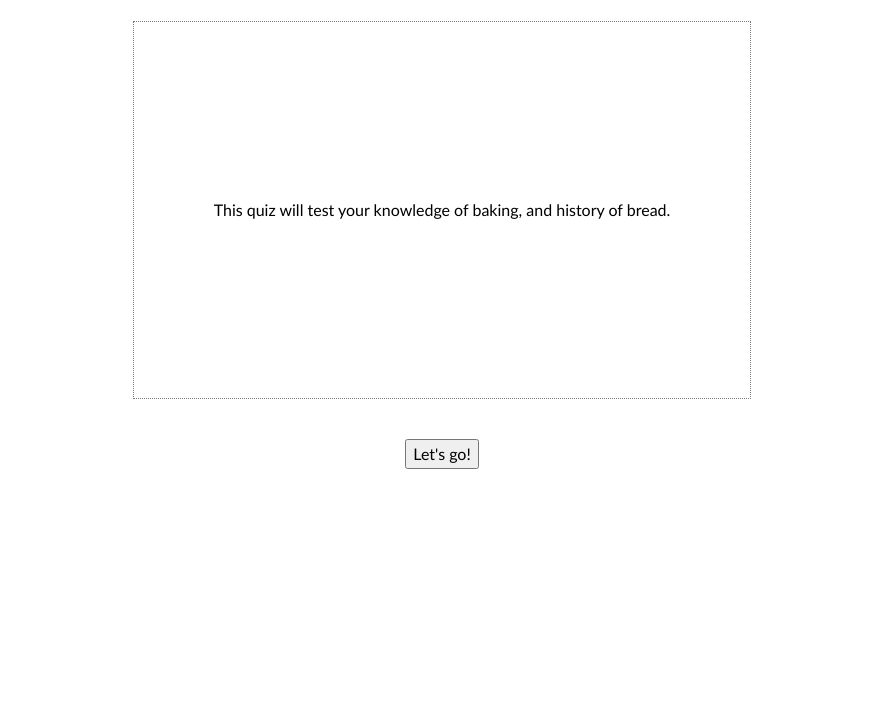
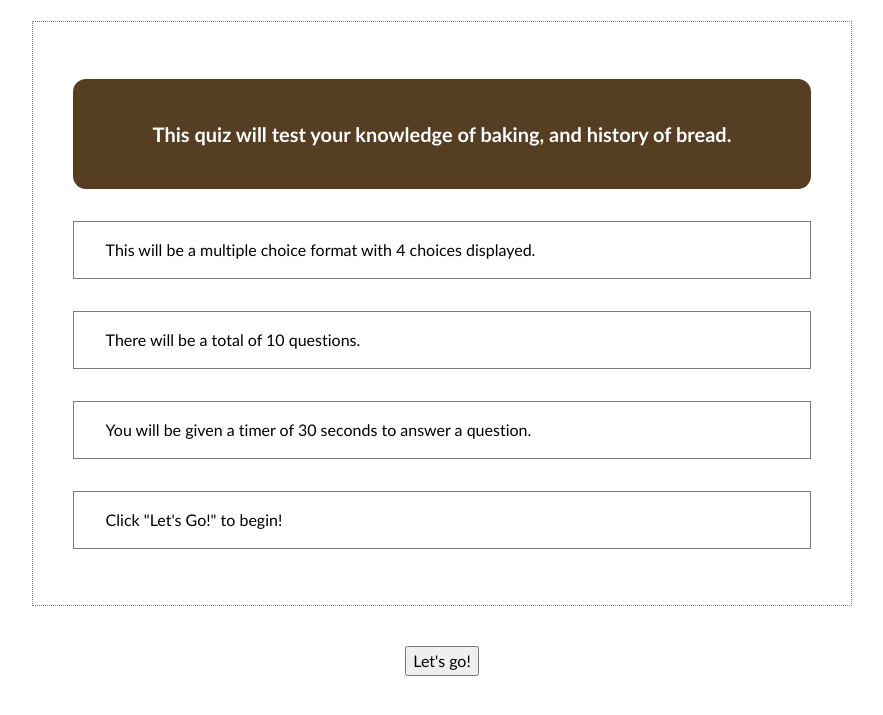
Before and after one commit to inknsharps/coding_practice, a plain HTML site: page 02_feb_2021/02_17_21/quiz_attempt_1/index.html in a window 1280 px wide. Shown: the part 81-796 px from the top of the page, without its empty margins (198-1081 px from the left). Drawn offline with Linux system fonts and the light colour scheme.

Commit message:
update readme, update html structure and css styling

```diff
--- a/02_feb_2021/02_17_21/quiz_attempt_1/assets/style.css
+++ b/02_feb_2021/02_17_21/quiz_attempt_1/assets/style.css
@@ -14,8 +14,35 @@ main h1 {
 }
 
 main section {
-    padding: 20vh 10vh;
+    display: flex;
+    flex-direction: column;
+    align-items: left;
+    padding: 5vh;
     border: 1px dotted rgb(122, 122, 122);
+}
+
+.quizQuestion {
+    font-size: 20px;
+    color: rgb(255, 255, 255);
+    padding: 5vh 10vh;
+    border-radius: 13px;
+    background-color: rgb(85, 62, 33);
+}
+
+.quizChoice1,
+.quizChoice2,
+.quizChoice3,
+.quizChoice4 {
+    padding: 2vh 4vh;
+    border: 1px solid rgb(122, 122, 122);
+}
+
+.quizChoice1:hover,
+.quizChoice2:hover,
+.quizChoice3:hover,
+.quizChoice4:hover {
+    transition: box-shadow, 0.5s;
+    box-shadow: inset 1px 1px 3px rgb(133, 0, 0), 1px 1px 3px rgb(133, 0, 0);
 }
 
 #start {
--- a/02_feb_2021/02_17_21/quiz_attempt_1/index.html
+++ b/02_feb_2021/02_17_21/quiz_attempt_1/index.html
@@ -11,8 +11,12 @@
 <body>
     <main>
         <h1>Bread Quiz!</h1>
-        <section>
-            <p>This quiz will test your knowledge of baking, and history of bread.</p>
+        <section class="quizBody">
+            <h2 class="quizQuestion">This quiz will test your knowledge of baking, and history of bread.</h2>
+            <p class="quizChoice1">This will be a multiple choice format with 4 choices displayed.</p>
+            <p class="quizChoice2">There will be a total of 10 questions.</p>
+            <p class="quizChoice3">You will be given a timer of 30 seconds to answer a question.</p>
+            <p class="quizChoice4">Click "Let's Go!" to begin!</p>
         </section>
         <button id="start" name="start">Let's go!</button>
     </main>
```
Also changed, not shown: 02_feb_2021/02_17_21/quiz_attempt_1/readme.md.
